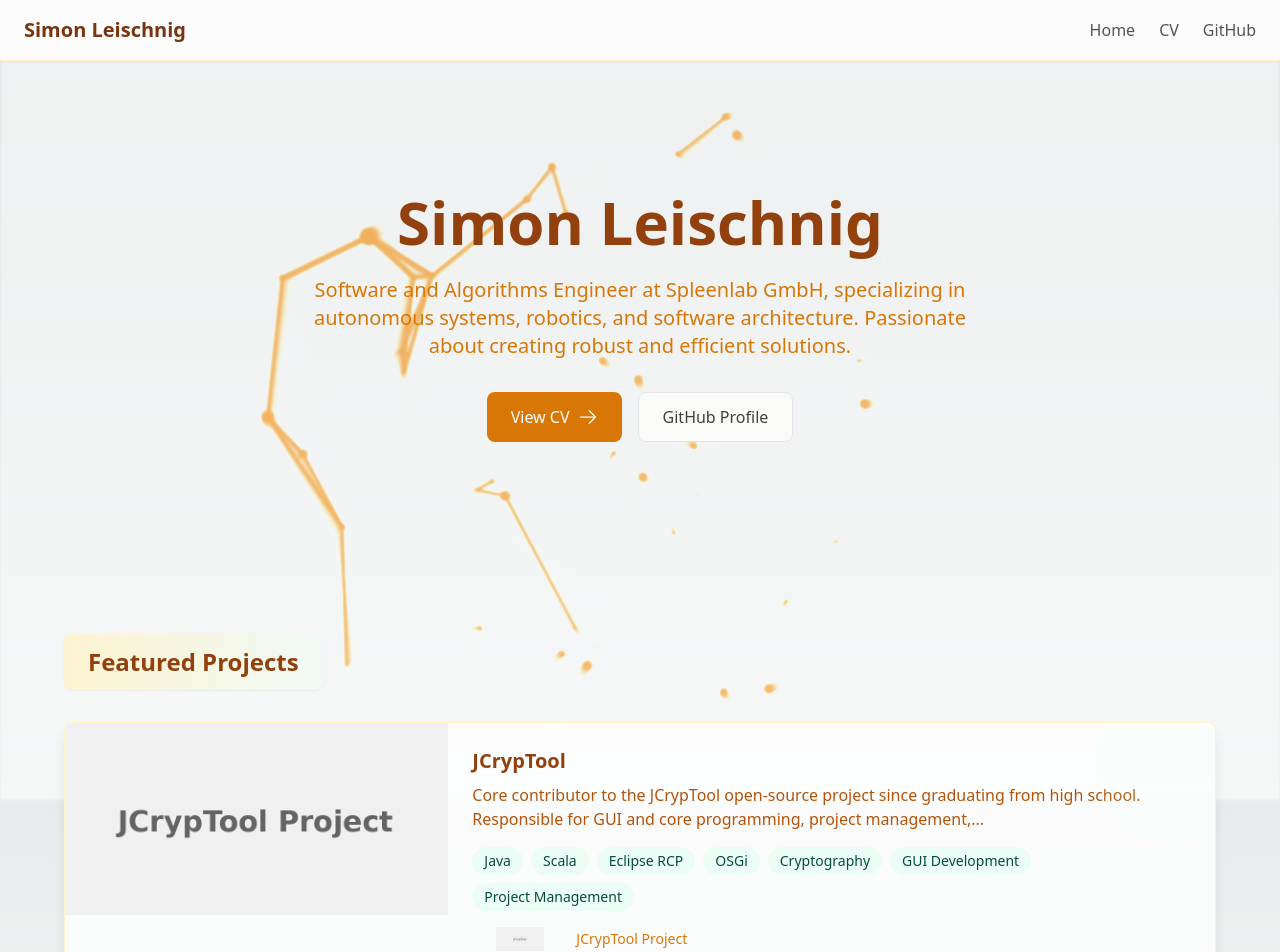
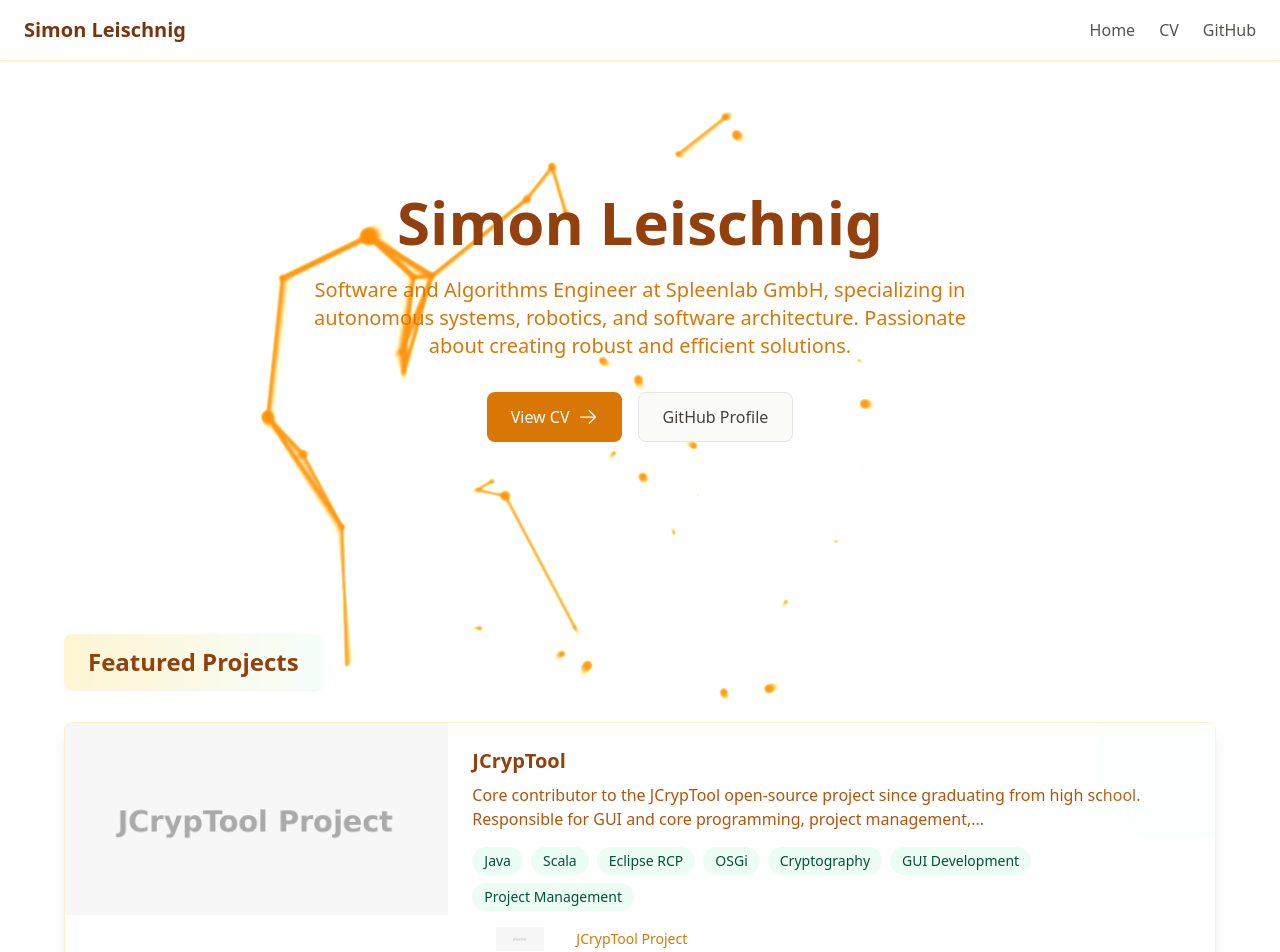
Before and after one commit to simlei/hi, a Next.js app in the folder website/: page / in a window 1280 px wide. Shown: the top 952 px of the page. Built offline with nearby package versions, Linux system fonts and the light colour scheme.

Commit message:
very nice

```diff
--- a/website/components/GraphBackground.tsx
+++ b/website/components/GraphBackground.tsx
@@ -890,7 +890,7 @@ export function GraphBackground() {
   return (
     <canvas
       ref={canvasRef}
-      className="fixed inset-0 w-full h-full pointer-events-none opacity-60 -z-10"
+      className="fixed inset-0 w-full h-full pointer-events-none opacity-100 -z-10"
       style={{
         filter: 'blur(1px) brightness(1.2)',
         willChange: 'transform', // Optimize for animations
--- a/website/components/ProjectCard.tsx
+++ b/website/components/ProjectCard.tsx
@@ -47,7 +47,7 @@ export function ProjectCard({ title, description, image, technologies, company }
       >
         <div
           onClick={() => setIsOpen(true)}
-          className="relative group cursor-pointer overflow-hidden rounded-lg shadow-lg hover:shadow-xl transition-all duration-300 bg-white/80 backdrop-blur-sm border border-primary-100 w-full transform hover:-rotate-1 hover:scale-[1.02]"
+          className="relative group cursor-pointer overflow-hidden rounded-lg shadow-lg hover:shadow-xl transition-all duration-300 project-card-content border border-primary-100 w-full transform hover:-rotate-1 hover:scale-[1.02]"
         >
           <div className="flex flex-col md:flex-row">
             <div className="md:w-1/3 relative h-48">
@@ -57,7 +57,7 @@ export function ProjectCard({ title, description, image, technologies, company }
                   alt={title}
                   width={800}
                   height={600}
-                  className="object-cover w-full h-full group-hover:scale-105 transition-transform duration-300"
+                  className="object-cover w-full h-full group-hover:scale-105 transition-transform duration-300 project-card-image"
                 />
               </div>
             </div>
@@ -83,7 +83,7 @@ export function ProjectCard({ title, description, image, technologies, company }
                       alt={company.name}
                       width={400}
                       height={200}
-                      className="w-full h-full object-contain"
+                      className="w-full h-full object-contain project-card-image"
                     />
                   </div>
                   <span className="ml-2 text-primary-600 text-sm">{company.name}</span>
@@ -128,7 +128,7 @@ export function ProjectCard({ title, description, image, technologies, company }
                           alt={title}
                           width={800}
                           height={600}
-                          className="w-full h-auto object-cover"
+                          className="w-full h-auto object-cover project-card-image"
                         />
                       </div>
                       {company && (
@@ -139,7 +139,7 @@ export function ProjectCard({ title, description, image, technologies, company }
                               alt={company.name}
                               width={400}
                               height={200}
-                              className="w-full h-full object-contain"
+                              className="w-full h-full object-contain project-card-image"
                             />
                           </div>
                           <span className="ml-4 text-primary-700 font-medium">{company.name}</span>
--- a/website/pages/index.tsx
+++ b/website/pages/index.tsx
@@ -37,10 +37,10 @@ import { Layout } from '../components/Layout';
 export default function Home() {
   return (
     <Layout title="Simon Leischnig - Software Engineer">
-    <div className="min-h-screen relative">
+    <div className="min-h-screen relative bg-transparent">
       <GraphBackground />
 
-      <div className="relative z-10">
+      <div className="relative z-10 bg-transparent">
         {/* Hero Section */}
         <section className="relative px-6 py-24 md:py-32 flex flex-col items-center justify-center text-center">
           <h1 className="text-4xl md:text-6xl font-bold text-primary-800 mb-6">
--- a/website/styles/globals.css
+++ b/website/styles/globals.css
@@ -10,12 +10,7 @@
 
 body {
   color: rgb(var(--foreground-rgb));
-  background: linear-gradient(
-      to bottom,
-      transparent,
-      rgb(var(--background-end-rgb))
-    )
-    rgb(var(--background-start-rgb));
+  background: transparent;
 }
 
 @layer base {
@@ -33,6 +28,14 @@ body {
     @apply transform transition-all duration-300 hover:scale-105;
   }
 
+  .project-card-content {
+    @apply bg-white/[0.55] backdrop-filter;
+  }
+
+  .project-card-image {
+    @apply opacity-[0.55];
+  }
+
   .skill-tag {
     @apply px-3 py-1 rounded-full text-sm font-medium transition-colors;
   }
--- /dev/null
+++ b/website/utils/constants.ts
@@ -0,0 +1,5 @@
+// Shared opacity values (for consistent transparency across components)
+export const OPACITY_VALUES = {
+  // 80% opacity = 0.2 transparency in Tailwind notation
+  CARD: '[0.8]',
+} as const;
```
Also changed, not shown: 2 other files (tests, documents, lock files or other folders).
